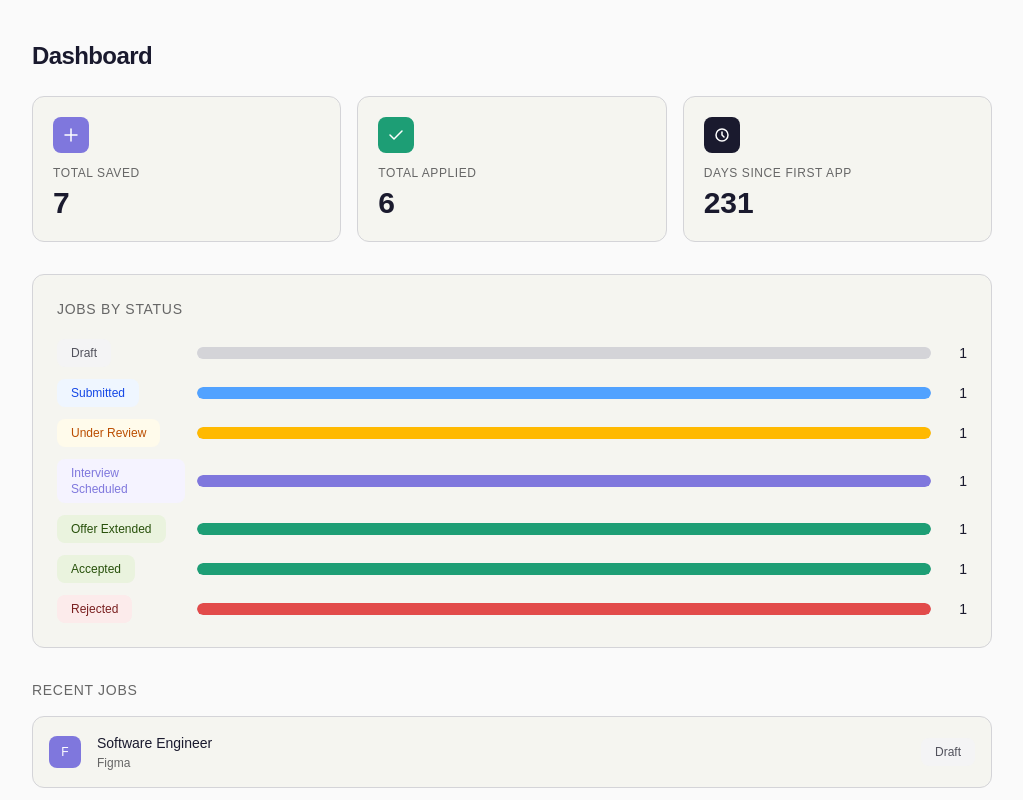
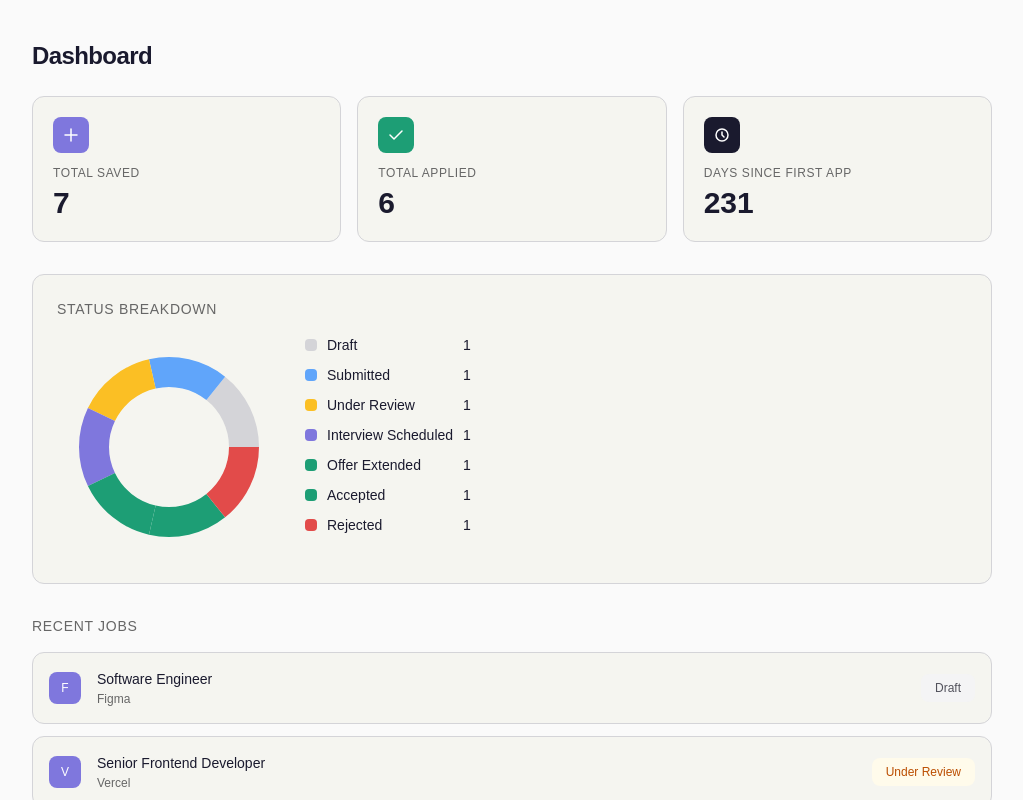
Before and after one commit to ShoAnn/get-a-j-b, a Next.js app in the folder apps/web/: page / in a window 1280 px wide. Shown: the top 800 px of the page, without its empty margins (128-1151 px from the left). Built offline with nearby package versions, Linux system fonts and the light colour scheme.

Commit message:
update chart in dashboard page

```diff
--- a/apps/web/package.json
+++ b/apps/web/package.json
@@ -11,7 +11,8 @@
   "dependencies": {
     "next": "^16.2.6",
     "react": "^19.2.6",
-    "react-dom": "^19.2.6"
+    "react-dom": "^19.2.6",
+    "recharts": "^3.8.1"
   },
   "devDependencies": {
     "@tailwindcss/postcss": "^4",
--- a/apps/web/src/app/page.tsx
+++ b/apps/web/src/app/page.tsx
@@ -1,6 +1,7 @@
 "use client";
 
 import Link from "next/link";
+import { PieChart, Pie, Cell, Tooltip, ResponsiveContainer } from "recharts";
 import { StatusBadge, JOB_STATUSES } from "@/components/StatusBadge";
 import type { Job } from "@/types/job";
 
@@ -32,8 +33,6 @@ export default function Dashboard() {
     {} as Record<string, number>,
   );
 
-  const maxCount = Math.max(...Object.values(statusCounts), 1);
-
   const stats = [
     { label: "Total Saved", value: totalSaved, color: "bg-violet" },
     { label: "Total Applied", value: totalApplied, color: "bg-teal" },
@@ -41,16 +40,24 @@ export default function Dashboard() {
   ];
 
   const statusColors: Record<string, string> = {
-    draft: "bg-zinc-300",
-    submitted: "bg-blue-400",
-    under_review: "bg-amber-400",
-    interview_scheduled: "bg-violet",
-    offer_extended: "bg-teal",
-    accepted: "bg-teal",
-    rejected: "bg-error",
-    withdrawn: "bg-zinc-400",
-    archived: "bg-zinc-300",
+    draft: "#D4D4D8",
+    submitted: "#60A5FA",
+    under_review: "#FBBF24",
+    interview_scheduled: "#7F77DD",
+    offer_extended: "#1D9E75",
+    accepted: "#1D9E75",
+    rejected: "#E24B4A",
+    withdrawn: "#A1A1AA",
+    archived: "#D4D4D8",
   };
+
+  const chartData = JOB_STATUSES.filter((s) => statusCounts[s] > 0).map(
+    (status) => ({
+      name: status.replace(/_/g, " "),
+      value: statusCounts[status],
+      color: statusColors[status],
+    }),
+  );
 
   return (
     <div className="flex flex-1 flex-col bg-zinc-50 min-h-full">
@@ -99,41 +106,62 @@ export default function Dashboard() {
         {/* Status breakdown */}
         <div className="mt-8 rounded-xl border-[0.5px] border-zinc-300 bg-surface p-6">
           <h2 className="text-sm font-medium uppercase tracking-wider text-text-secondary">
-            Jobs by status
+            Status Breakdown
           </h2>
-          <div className="mt-5 space-y-3">
-            {JOB_STATUSES.map((status) => {
-              const count = statusCounts[status];
-              if (count === 0) return null;
-              const pct = (count / maxCount) * 100;
-              return (
-                <div key={status} className="flex items-center gap-3">
-                  <div className="w-32 shrink-0">
-                    <StatusBadge status={status} />
+          {chartData.length > 0 ? (
+            <div className="mt-4 flex flex-col items-center gap-6 sm:flex-row sm:items-start">
+              <div className="h-56 w-56 shrink-0 min-w-0">
+                <ResponsiveContainer width="100%" height="100%">
+                  <PieChart>
+                    <Pie
+                      data={chartData}
+                      cx="50%"
+                      cy="50%"
+                      innerRadius={60}
+                      outerRadius={90}
+                      dataKey="value"
+                      strokeWidth={0}
+                    >
+                      {chartData.map((entry, i) => (
+                        <Cell key={i} fill={entry.color} />
+                      ))}
+                    </Pie>
+                    <Tooltip
+                      contentStyle={{
+                        borderRadius: 8,
+                        border: "0.5px solid #D4D4D8",
+                        fontSize: 13,
+                        background: "#fff",
+                      }}
+                    />
+                  </PieChart>
+                </ResponsiveContainer>
               </div>
-                  <div className="flex-1">
-                    <div className="h-3 overflow-hidden rounded-full bg-zinc-200">
+              <div className="flex flex-col gap-2.5">
+                {chartData.map((item) => (
+                  <div key={item.name} className="flex items-center gap-2.5">
                     <div
-                        className={`h-full rounded-full transition-all ${statusColors[status] || "bg-violet"}`}
-                        style={{ width: `${Math.max(pct, 8)}%` }}
+                      className="h-3 w-3 shrink-0 rounded-sm"
+                      style={{ backgroundColor: item.color }}
                     />
+                    <span className="text-sm capitalize text-midnight">
+                      {item.name}
+                    </span>
+                    <span className="ml-auto text-sm font-medium text-midnight">
+                      {item.value}
+                    </span>
+                  </div>
+                ))}
               </div>
             </div>
-                  <span className="w-6 text-right text-sm font-medium text-midnight">
-                    {count}
-                  </span>
-                </div>
-              );
-            })}
-            {JOB_STATUSES.every((s) => statusCounts[s] === 0) && (
-              <p className="py-4 text-center text-sm italic text-text-secondary">
+          ) : (
+            <p className="mt-5 py-4 text-center text-sm italic text-text-secondary">
               No jobs yet.{" "}
               <Link href="/jobs" className="text-violet underline">
                 Add your first job
               </Link>
             </p>
           )}
-          </div>
         </div>
 
         {/* Recent activity */}
```
Also changed, not shown: 1 other file (tests, documents, lock files or other folders). Lines whose indentation alone changed are shown as unchanged.
